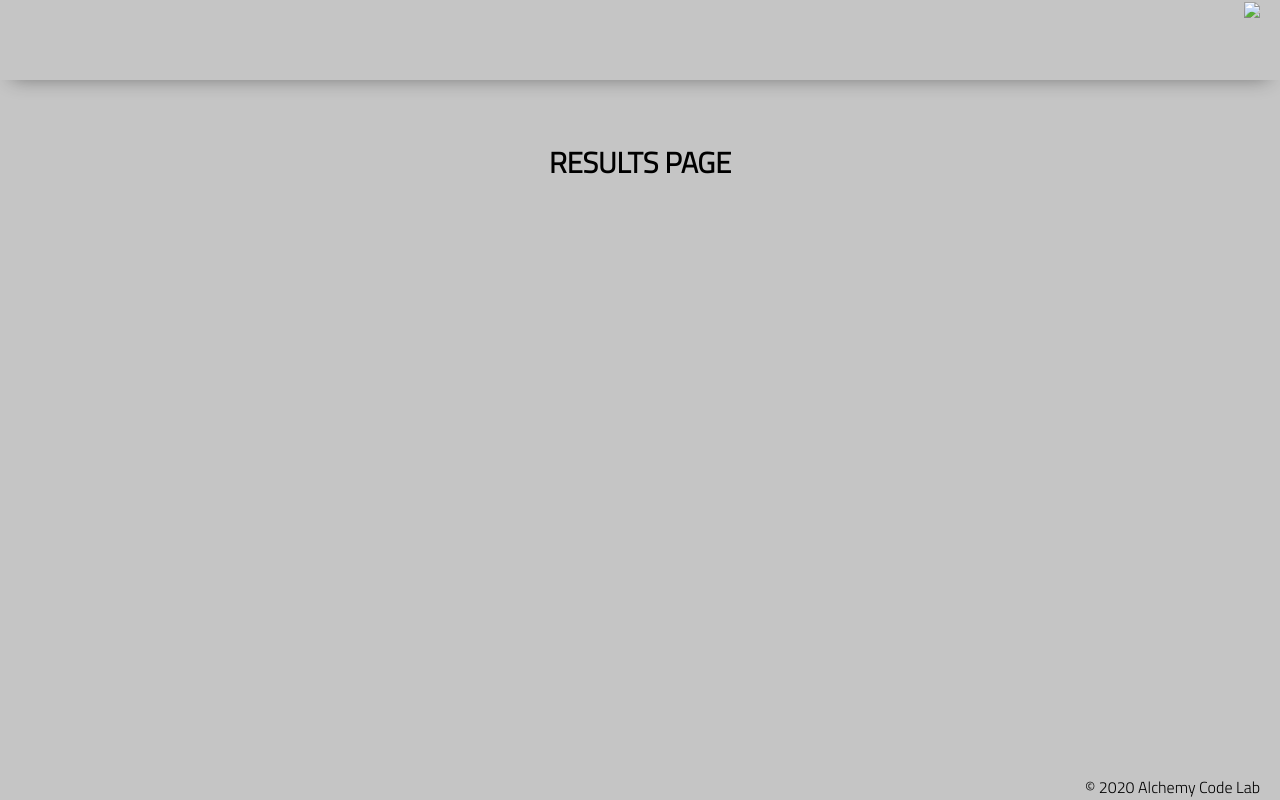
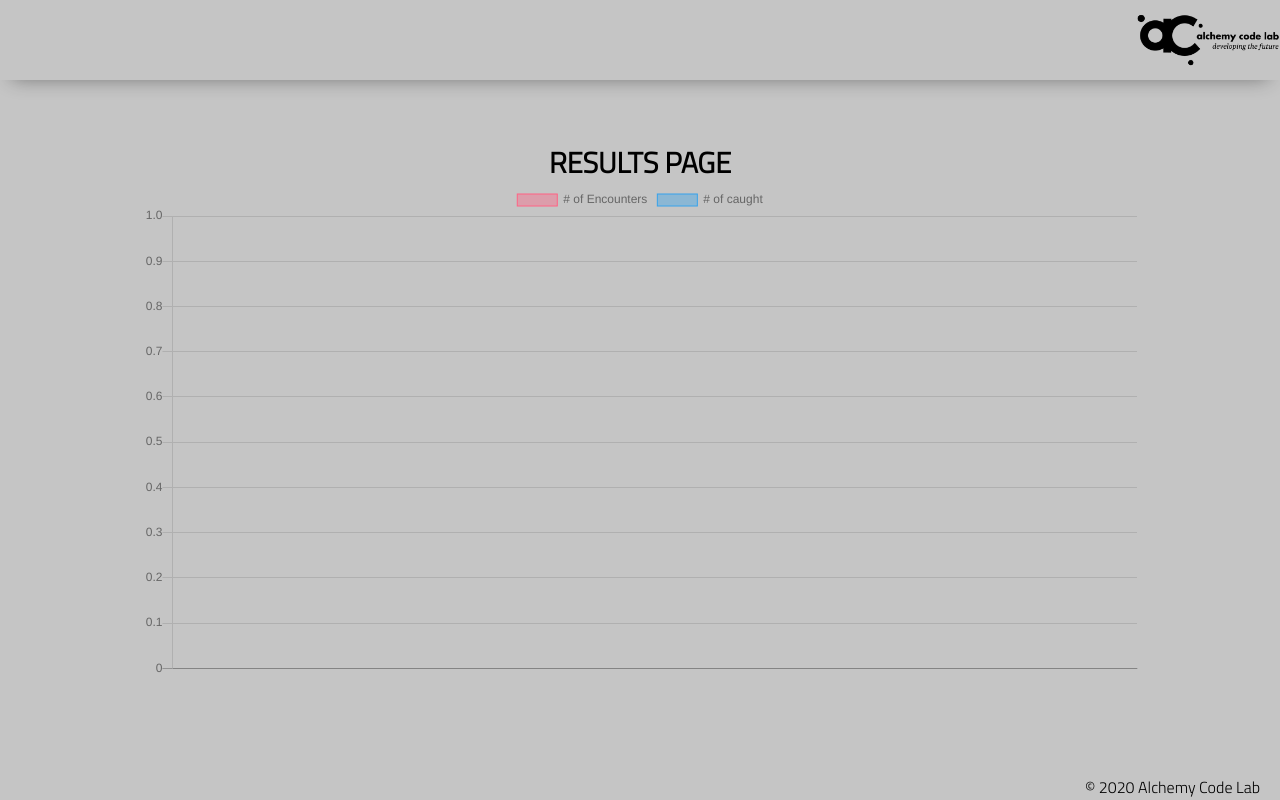
Before and after one commit to zhaned/lab-11-pokemon-catcher, a plain HTML site: page results/index.html in a window 1280 px wide. Drawn offline with nearby package versions, Linux system fonts and the light colour scheme.

Commit message:
added a chart for encounters and caught

```diff
--- a/localStorageUtils.js
+++ b/localStorageUtils.js
@@ -28,7 +28,7 @@ export function encounter(pokemonId){ //also generates pokemon for results
         };
         stats.push(addPoke);
     } else {
-        pokemon.encounter++;
+        pokeId.encounter++;
     }
     setPokemonStats(stats);
 }
--- a/results/index.html
+++ b/results/index.html
@@ -9,18 +9,20 @@
     <link rel="stylesheet" href="../styles/reset.css">
     <link rel="stylesheet" href="../styles/style.css">
     <link rel="stylesheet" href="../styles/home.css">
+    <script src="https://cdn.jsdelivr.net/npm/chart.js@2.8.0"></script>
     <title>Document</title>
 </head>
 
 <body>
     <header>
-        <div class="gutter-right logo">
-            <img src="assets/big-logo.png"/>
+        <div class="../gutter-right logo">
+            <img src="../assets/big-logo.png"/>
         </div>
     </header>
     <main>
         <section class="main-section">
             <h2>RESULTS PAGE</h2>
+            <canvas id='myChart'></canvas>
         </section>
     </main>
     <footer>
--- /dev/null
+++ b/results/mungeUtil.js
@@ -0,0 +1,26 @@
+export function labelsArray(pokeData){
+    const names = [];
+
+    for (let i of pokeData){
+        names.push(i.name);
+    }
+    return names;
+}
+
+export function encounterArray(pokeData){
+    const encounter = [];
+
+    for (let i of pokeData){
+        encounter.push(i.encounter);
+    }
+    return encounter;
+}
+
+export function caughtArray(pokeData){
+    const caught = [];
+
+    for (let i of pokeData){
+        caught.push(i.caught);
+    }
+    return caught;
+}
--- a/results/results.js
+++ b/results/results.js
@@ -0,0 +1,33 @@
+import { getPokeData } from '../localStorageUtils.js';
+import { labelsArray, encounterArray, caughtArray } from './mungeUtil.js';
+
+const pokeData = getPokeData();
+var ctx = document.getElementById('myChart').getContext('2d');
+
+var myChart = new Chart(ctx, { //eslint-disable-line
+    type: 'bar',
+    data: {
+        labels: labelsArray(pokeData),
+        datasets: [{
+            label: '# of Encounters',
+            data: encounterArray(pokeData),
+            backgroundColor: 'rgba(255, 99, 132, 0.4)',
+            borderColor: 'rgba(255, 99, 132, 1)',
+            borderWidth: 1
+        }, { label: '# of caught',
+            data: caughtArray(pokeData),
+            backgroundColor: 'rgba(54, 162, 235, 0.4)',
+            borderColor: 'rgba(54, 162, 235, 1)',
+            borderWidth: 1
+        }]
+    },
+    options: {
+        scales: {
+            yAxes: [{
+                ticks: {
+                    beginAtZero: true
+                }
+            }]
+        }
+    }
+});
--- a/styles/style.css
+++ b/styles/style.css
@@ -122,7 +122,7 @@ footer {
   .pokemon-image{
       height: 200px;
       cursor: pointer;
-      margin: 20px;
+      margin: 10px;
       border: solid 2px black;
       background-color:darkgray;
   }
```
